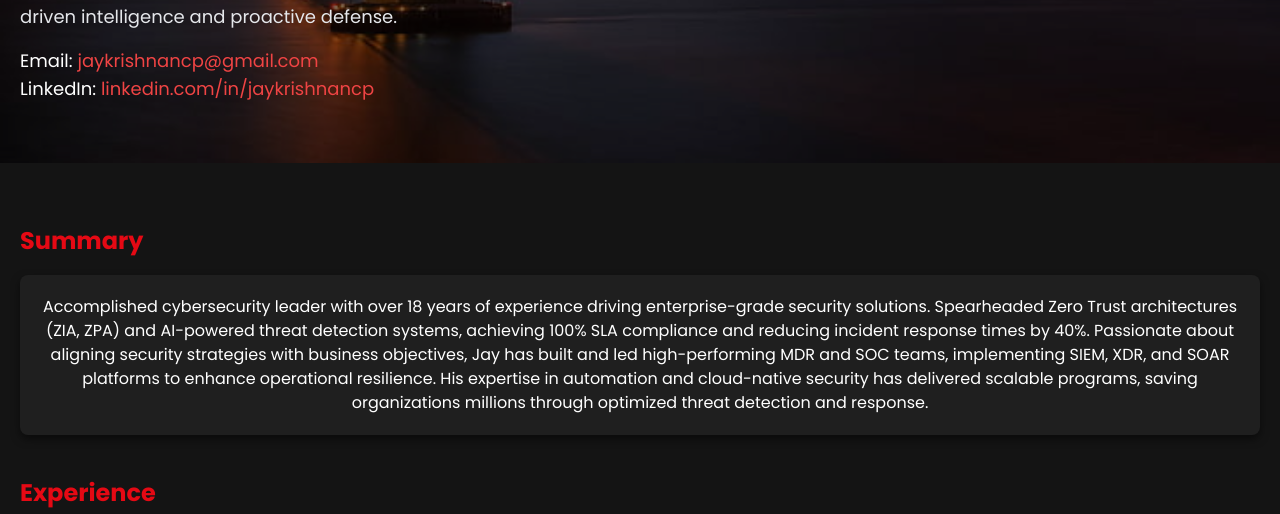
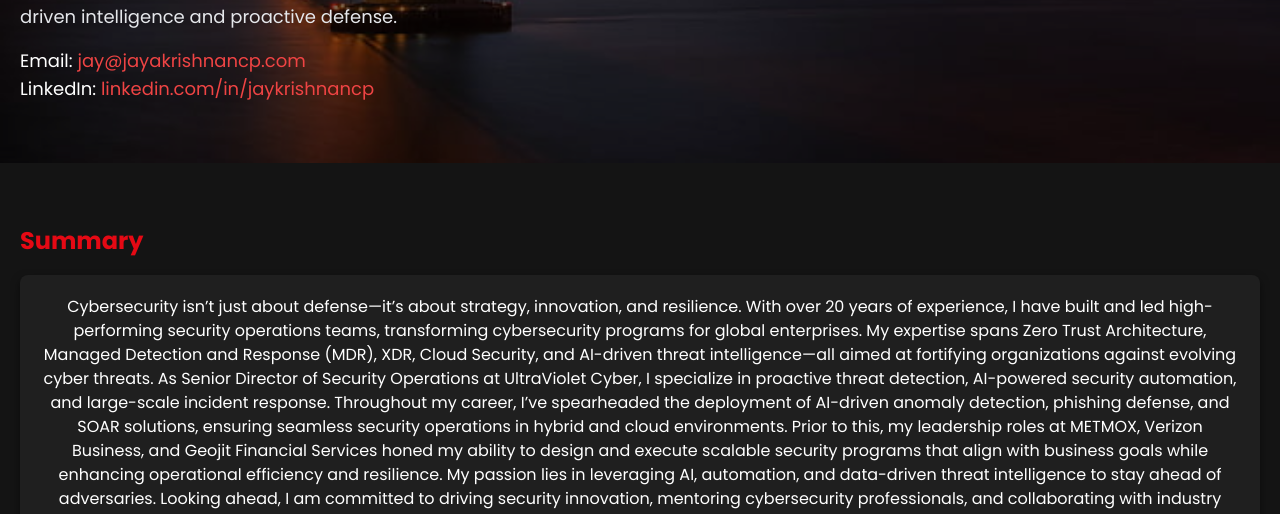
Before and after one commit to jkrishnancp/website_com, a plain HTML site: page index.html in a window 1280 px wide. Shown: the part 610-1124 px from the top of the page. Drawn offline with nearby package versions, Linux system fonts and the light colour scheme.

Commit message:
Update index.html

```diff
--- a/index.html
+++ b/index.html
@@ -459,7 +459,6 @@
         <a href="#projects">Projects</a>
         <a href="#education">Education</a>
         <a href="#licenses-certifications">Certifications</a>
-        <a href="#contact">Contact</a>
 
         <!-- Profile Image with Dropdown -->
         <div class="relative ml-8" x-data="{ dropdownOpen: false }" @click.away="dropdownOpen = false">
@@ -498,7 +497,7 @@
           Cybersecurity leader with 20+ years of experience driving global security operations and building resilient, business-aligned programs. Specializes in Zero Trust, MDR, XDR, and AI-driven threat detection with deep expertise in incident response and security automation. Focused on innovation, team leadership, and shaping future-ready strategies through data-driven intelligence and proactive defense.
         </p>
         <p class="text-lg mt-4 text-left">
-          Email: <a href="mailto:jaykrishnancp@gmail.com" class="text-red-500 hover:underline">jaykrishnancp@gmail.com</a>
+          Email: <a href="mailto:jay@jayakrishnancp.com" class="text-red-500 hover:underline">jay@jayakrishnancp.com</a>
         </p>
         <p class="text-lg text-left">
           LinkedIn: <a href="https://linkedin.com/in/jaykrishnancp" class="text-red-500 hover:underline">linkedin.com/in/jaykrishnancp</a>
@@ -512,7 +511,14 @@
       <div id="summary" class="space-y-4 pt-10">
         <h2 class="section-header">Summary</h2>
         <div class="card p-5 h-auto min-h-[150px] flex items-center justify-center">
-          <p class="text-center">Accomplished cybersecurity leader with over 18 years of experience driving enterprise-grade security solutions. Spearheaded Zero Trust architectures (ZIA, ZPA) and AI-powered threat detection systems, achieving 100% SLA compliance and reducing incident response times by 40%. Passionate about aligning security strategies with business objectives, Jay has built and led high-performing MDR and SOC teams, implementing SIEM, XDR, and SOAR platforms to enhance operational resilience. His expertise in automation and cloud-native security has delivered scalable programs, saving organizations millions through optimized threat detection and response.</p>
+          <p class="text-center">
+Cybersecurity isn’t just about defense—it’s about strategy, innovation, and resilience. With over 20 years of experience, I have built and led high-performing security operations teams, transforming cybersecurity programs for global enterprises. My expertise spans Zero Trust Architecture, Managed Detection and Response (MDR), XDR, Cloud Security, and AI-driven threat intelligence—all aimed at fortifying organizations against evolving cyber threats.
+
+As Senior Director of Security Operations at UltraViolet Cyber, I specialize in proactive threat detection, AI-powered security automation, and large-scale incident response. Throughout my career, I’ve spearheaded the deployment of AI-driven anomaly detection, phishing defense, and SOAR solutions, ensuring seamless security operations in hybrid and cloud environments. Prior to this, my leadership roles at METMOX, Verizon Business, and Geojit Financial Services honed my ability to design and execute scalable security programs that align with business goals while enhancing operational efficiency and resilience.
+
+My passion lies in leveraging AI, automation, and data-driven threat intelligence to stay ahead of adversaries. Looking ahead, I am committed to driving security innovation, mentoring cybersecurity professionals, and collaborating with industry leaders to build future-ready security strategies. Let’s connect and work towards a more secure digital future.
+
+          </p>
         </div>
       </div>
 
```
